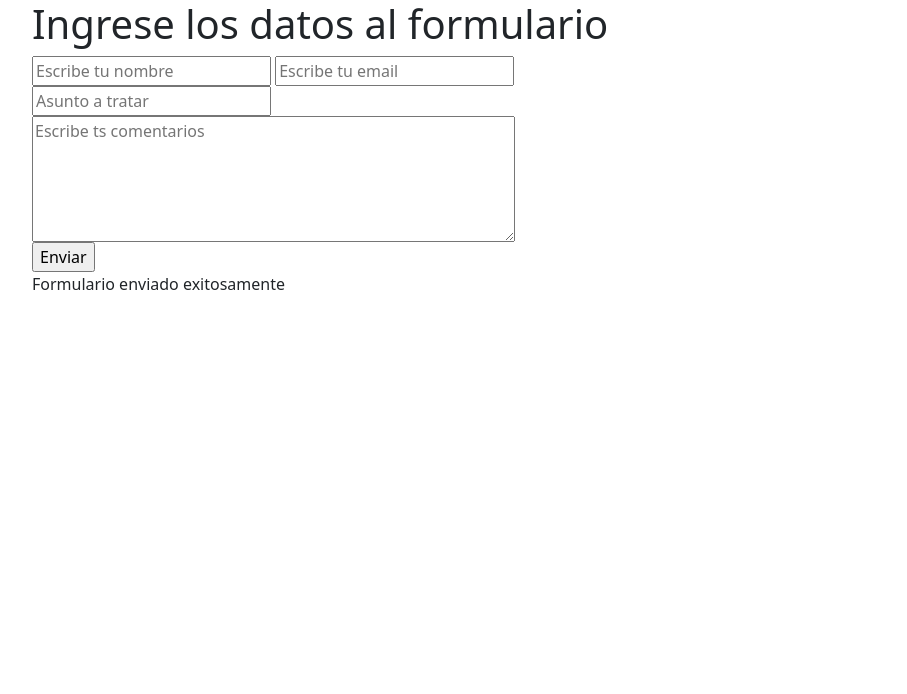
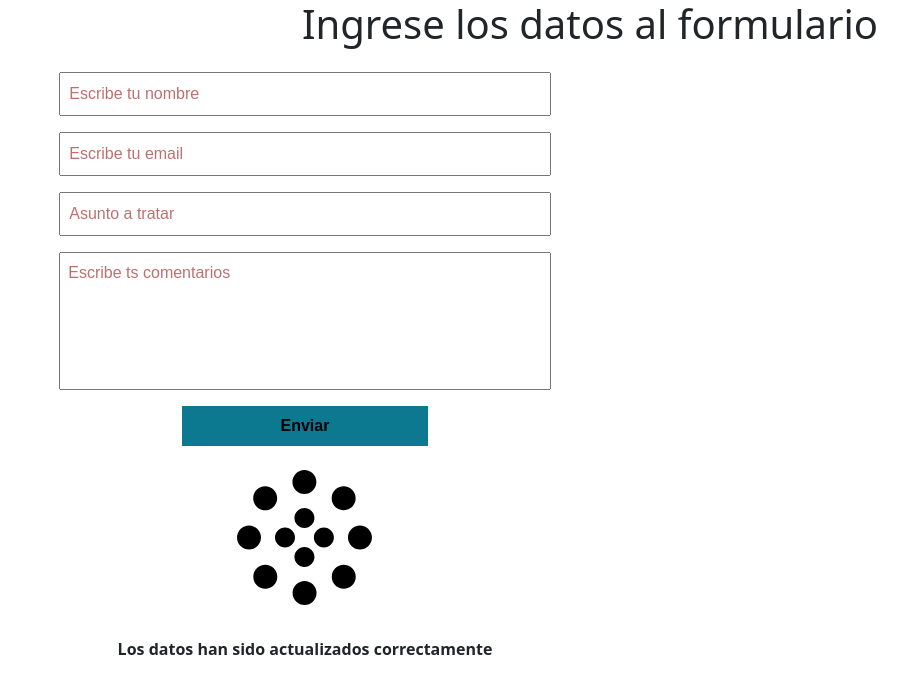
Before and after one commit to claudio996/EjerccicioAjax, a plain HTML site: page index.html in a window 1280 px wide. Shown: the whole page, without its empty margins (50-957 px from the left). Drawn offline with nearby package versions, Linux system fonts and the light colour scheme.

Commit message:
aplication css

```diff
--- a/css/style.css
+++ b/css/style.css
@@ -0,0 +1,99 @@
+html {
+    /*reset html*/
+    box-sizing: border-box;
+    font-family: sans-serif;
+    font-size: 16px;
+}
+
+
+/*Hererde all elements after and before */
+
+*,
+*:before,
+*:after {
+    box-sizing: inherit;
+}
+
+.container h1 {
+    text-align: center;
+}
+
+.contact-form {
+    --form-ok-color: green;
+    --form-error-color: red;
+    margin-left: auto;
+    margin-right: auto;
+    width: 90%;
+}
+
+.contact-form>* {
+    padding: 0.5rem;
+    margin: 1rem auto;
+    display: block;
+    width: 100%;
+}
+
+.contact-form textarea {
+    resize: none;
+}
+
+.contact-form legend,
+.contact-form-response {
+    font-size: 1.5rem;
+    font-weight: bold;
+    text-align: center;
+}
+
+.contact-form input,
+.contact-form textarea {
+    font-size: 1rem;
+    font-family: sans-serif;
+}
+
+.contact-form input[type="submit"] {
+    width: 50%;
+    font-weight: bold;
+    background-color: rgb(12, 121, 145);
+    border: 0;
+}
+
+.contact-form *::placeholder {
+    color: rgb(189, 112, 112);
+}
+
+.contact-form[required]:valid {
+    border: thin solid var(--form-ok-color)
+}
+
+.contact-form[required]:invalid {
+    border: thin solid var(--form-error-color)
+}
+
+.contact-form-error.is-active {
+    display: block;
+    animation: show-message 1s 1 normal 0s ease-out both;
+}
+
+.none {
+    display: none;
+}
+
+.contact-form-loader {
+    text-align: center;
+}
+
+.contact-form-response {
+    text-align: center;
+    font-size: 1rem
+}
+
+@keyframes show-message {
+    0% {
+        visibility: hidden;
+        opacity: 0;
+    }
+    100% {
+        visibility: visible;
+        opacity: 1;
+    }
+}
--- a/index.html
+++ b/index.html
@@ -8,7 +8,6 @@
     <link href="https://cdn.jsdelivr.net/npm/bootstrap@5.1.3/dist/css/bootstrap.min.css" rel="stylesheet" integrity="sha384-1BmE4kWBq78iYhFldvKuhfTAU6auU8tT94WrHftjDbrCEXSU1oBoqyl2QvZ6jIW3" crossorigin="anonymous">
 
     <title>Formulario fetch-submit</title>
-
 </head>
 
 <body>
@@ -24,7 +23,11 @@
 
                     <input type="submit" value="Enviar">
                     <div class="contact-form-loader">
-                        <p>Formulario enviado exitosamente</p>
+                        <img src="img/circles.svg" alt="loading">
+                    </div>
+
+                    <div class="contact-form-response">
+                        <p>Los datos han sido actualizados correctamente</p>
                     </div>
                 </form>
             </div>
```
Also changed, not shown: img/circles.svg (added).
